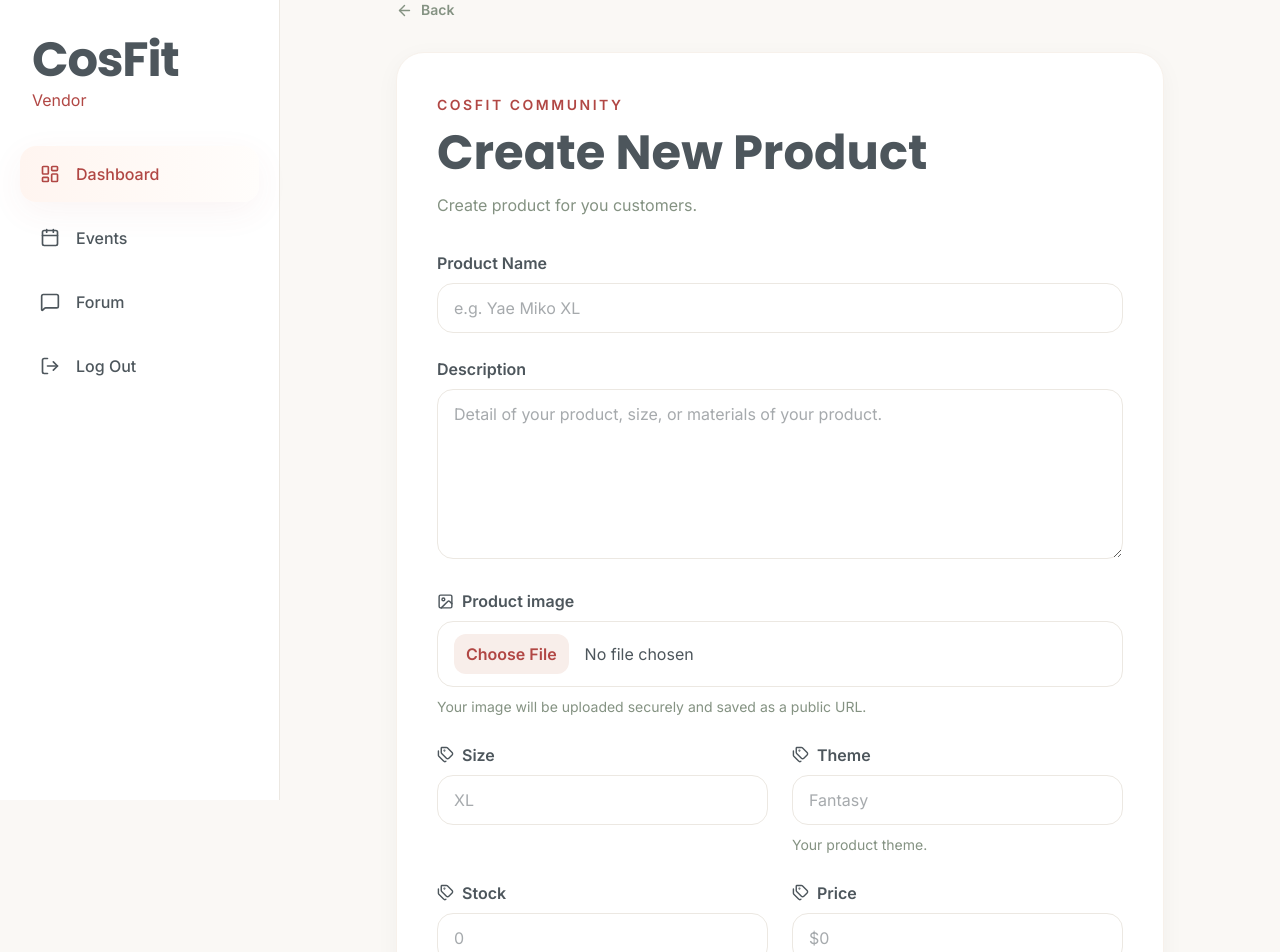
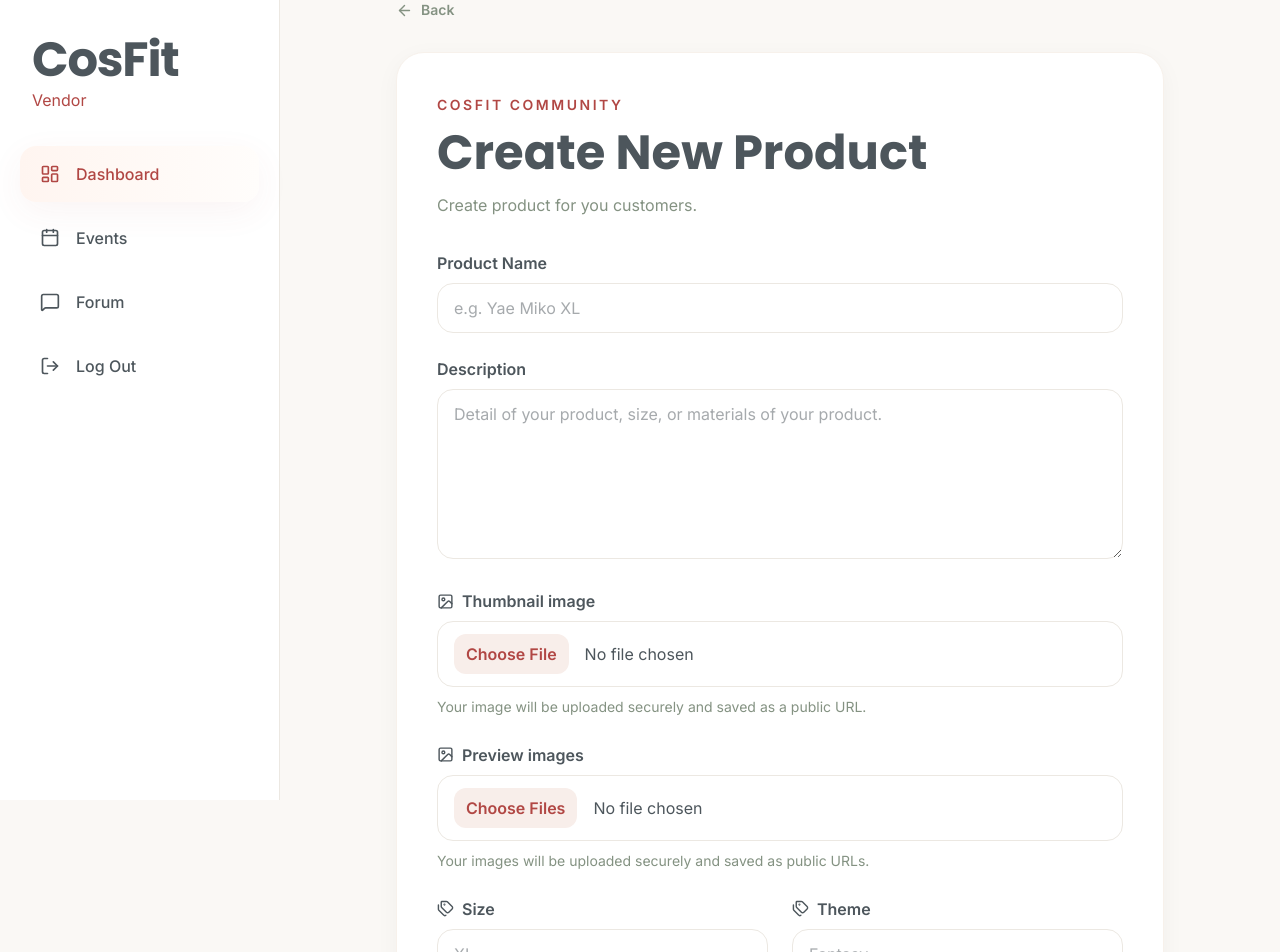
Before and after one commit to latifahkhaerani/CosFit, a Next.js app in the folder final-project/: page /vendor/create-prod in a window 1280 px wide. Shown: the top 952 px of the page. Built offline with nearby package versions, Linux system fonts and the light colour scheme.

Commit message:
push: galery image

```diff
--- a/final-project/app/api/vendor/product/route.ts
+++ b/final-project/app/api/vendor/product/route.ts
@@ -33,14 +33,26 @@ export async function POST(req: Request) {
     const originalPrice = formData.get("originalPrice") as string;
     const stock = formData.get("stock") as string;
     const finalPrice = formData.get("finalPrice") as string;
+    const galery = formData.getAll("imgGalery") as File[]
 
     const blob = await put(image.name, image, {
             access: 'public',
             addRandomSuffix: true
         });
 
+
+    const imgGalery = await Promise.all(
+    galery.map(async (img) => {
+      const blob = await put(img.name, img, {
+        access: "public",
+        addRandomSuffix: true,
+      });
+
+      return blob.url;
+    })
+);
     const imgUrl = blob.url
-    const result = await ProductModel.postProduct({imgUrl, title, desc, size, theme, originalPrice, stock, finalPrice}, vendorId);
+    const result = await ProductModel.postProduct({imgUrl, title, desc, size, theme, originalPrice, stock, finalPrice, imgGalery}, vendorId);
     return Response.json(result);
   } catch (error) {
     return errorHandler(error);
--- a/final-project/app/types.ts
+++ b/final-project/app/types.ts
@@ -12,6 +12,7 @@ export interface GetUser {
 export interface GetProduct {
   _id: string;
   imgUrl: string;
+  imgGalery?: string[];
   desc: string;
   size: string;
   theme: string;
@@ -109,6 +110,7 @@ export interface PostUser {
 
 export interface PostProduct {
   imgUrl: string;
+  imgGalery?: string[];
   desc: string;
   size: string;
   theme: string;
@@ -169,7 +171,7 @@ export interface PostVendor {
   alamat: string;
   email: string;
   password: string;
-  no_rek?: [string];
+  no_rek?: string[];
   no_phone: string;
   webUrl?: string;
 }
--- a/final-project/app/vendor/create-prod/page.tsx
+++ b/final-project/app/vendor/create-prod/page.tsx
@@ -9,6 +9,7 @@ export default function CreateProd(){
     const [isSubmitting, setIsSubmitting] = useState(false)
     const [error, setError] = useState<Error>()
     const [imgUrl, setImgUrl] = useState<File | string>("")
+    const [imgGalery, setImgGalery] = useState<File[] | string[]>([])
     const [desc, setDesc] = useState("")
     const [size, setSize] = useState("")
     const [theme, setTheme] = useState("")
@@ -35,6 +36,9 @@ export default function CreateProd(){
         formData.append("originalPrice", originalPrice);
         formData.append("stock", stock);
         formData.append("finalPrice", originalPrice)
+        imgGalery.forEach((file) => {
+          formData.append("imgGalery", file);
+        });
 
         const res = await fetch("/api/vendor/product", {
             method: "POST",
@@ -75,7 +79,7 @@ export default function CreateProd(){
             <textarea id="desc" required rows={6} className="input-soft w-full resize-y" placeholder="Detail of your product, size, or materials of your product." value={desc} onChange={(e) => {setDesc(e.target.value)}} />
           </Field>
 
-          <Field label="Product image" htmlFor="img" icon={<ImageIcon size={17} />} hint="Your image will be uploaded securely and saved as a public URL.">
+          <Field label="Thumbnail image" htmlFor="img" icon={<ImageIcon size={17} />} hint="Your image will be uploaded securely and saved as a public URL.">
             <input
               id="img"
               required
@@ -84,6 +88,40 @@ export default function CreateProd(){
               className="input-soft w-full file:mr-4 file:rounded-xl file:border-0 file:bg-[#F8EEEA] file:px-3 file:py-2 file:font-semibold file:text-[var(--primary)]"
               onChange={(e) => {setImgUrl(e.target.files?.[0] ?? "")}}
             />
+          </Field>
+
+          <Field
+          label="Preview images"
+          htmlFor="img"
+          icon={<ImageIcon size={17} />}
+          hint="Your images will be uploaded securely and saved as public URLs."
+          >
+            <input
+              id="img"
+              required
+              type="file"
+              accept="image/*"
+              multiple
+              className="input-soft w-full file:mr-4 file:rounded-xl file:border-0 file:bg-[#F8EEEA] file:px-3 file:py-2 file:font-semibold file:text-[var(--primary)]"
+              onChange={(e) => {
+              if (e.target.files) {
+                setImgGalery((prev) => [
+                  ...prev,
+                  ...Array.from(e.target.files),
+                ]);
+              }
+            }}
+            />
+            <div className="flex grid-cols-6 grid">
+              {imgGalery.map((file, index) => (
+                <img
+                  key={index}
+                  src={URL.createObjectURL(file)}
+                  alt={file.name}
+                  className="w-24 h-24 object-cover rounded"
+                />
+              ))}
+            </div>
           </Field>
 
         <div className="grid md:grid-cols-2 gap-6">
--- a/final-project/db/models/productModel.ts
+++ b/final-project/db/models/productModel.ts
@@ -96,7 +96,6 @@ export default class ProductModel {
       ...productData,
       vendorId: new ObjectId(vendorId),
     });
-    console.log(result);
     return "Product created with ID: " + result.insertedId;
   }
 
```
